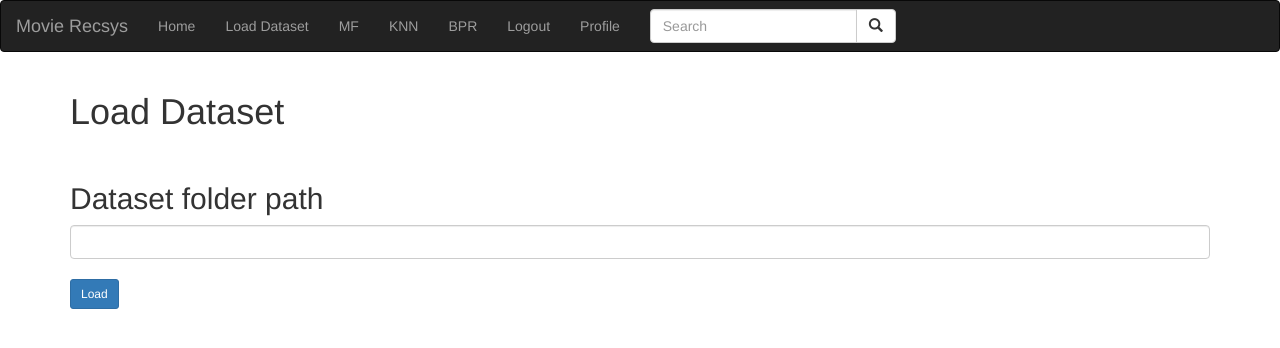
After one commit to birdaloguz/movie_recsys, a Django app: page /quiz/load_dataset/ in a window 1280 px wide. The commit adds this page. Shown: the top 348 px of the page. Run offline with Django 3.2, Linux system fonts and the light colour scheme; a user stored in the database is signed in; parts of the project's set-up code (start-up, migrations or seed data) failed here and were passed over; some libraries are stand-ins or nearby versions.

Commit message:
flexible dataset option

```diff
--- a/accounts/templates/base.html
+++ b/accounts/templates/base.html
@@ -19,6 +19,7 @@
       {% if user.is_authenticated %}
     <ul class="nav navbar-nav">
       <li><a href="/home">Home</a></li>
+      <li><a href="/quiz/load_dataset">Load Dataset</a></li>
       <li><a href="/quiz/mf">MF</a></li>
       <li><a href="/quiz/knn">KNN</a></li>
       <li><a href="/quiz/bpr">BPR</a></li>
--- a/home/templates/home/home.html
+++ b/home/templates/home/home.html
@@ -17,11 +17,6 @@
   <p>Posted by <b>{{ post.user.get_full_name }}</b> on {{ post.date }}</p>
   <br>
   {% endfor %}
-    <form method="post">
-        {% csrf_token %}
-        <h2>ratings.csv path</h2><input type="file" id="label"><br>
-        <h2>movies.csv path</h2><input type="file" id="label">
-    </form>
 </div>
 
 {% endblock %}
--- a/home/views.py
+++ b/home/views.py
@@ -28,6 +28,6 @@ class HomeView(TemplateView):
 
         args = {'form': form, 'text': text}
 
-    #TODO parse uploaded csv
+
 
         return render(request, self.template_name, args)
--- a/movie_recsys/settings.py
+++ b/movie_recsys/settings.py
@@ -131,3 +131,5 @@ LOGIN_URL='/account/login/'
 LOGIN_EXEMPT_URLS = (
     r'^account/logout/$',
 )
+
+DATA_UPLOAD_MAX_NUMBER_FIELDS = 10240
--- /dev/null
+++ b/quiz/templates/quiz/load_dataset.html
@@ -0,0 +1,17 @@
+{% extends 'base.html' %}
+
+{% block body %}
+<div class="container">
+  <h1>Load Dataset</h1>
+  <br>
+
+    <form method="post">
+        {% csrf_token %}
+        <h2>Dataset folder path</h2><input class="form-control" name="dataset" type="text"><br>
+        <input type="submit" value="Load" class="btn btn-primary btn-sm">
+
+    </form>
+</div>
+
+
+{% endblock %}
--- a/quiz/theano_bpr/bpr.py
+++ b/quiz/theano_bpr/bpr.py
@@ -206,6 +206,7 @@ class BPR(object):
         h = self.H.get_value()
         b = self.B.get_value()
         user_vector = w[user_index,:]
+        print(w)
         return user_vector.dot(h.T) + b
 
     def prediction(self, user_index, item_index):
--- a/quiz/urls.py
+++ b/quiz/urls.py
@@ -5,5 +5,5 @@ urlpatterns = [
     url(r'^mf/$', quiz_mf.as_view(), name='quiz_mf'),
     url(r'^knn/$', quiz_knn.as_view(), name='quiz_knn'),
     url(r'^bpr/$', quiz_bpr.as_view(), name='quiz_bpr'),
-    #url(r'^test/$', test, name='test'),
+    url(r'^load_dataset/$', load_dataset.as_view(), name='load_dataset'),
 ]
--- a/quiz/views.py
+++ b/quiz/views.py
@@ -7,73 +7,81 @@ from quiz.recsys import matrix_factorization, knn, bpr, csr_matrix_indices
 from scipy import sparse
 from scipy.sparse.linalg import svds
 from sklearn.neighbors import NearestNeighbors
-from sklearn.cluster import KMeans
+from quiz.clustering import clustering
 from sklearn.utils import shuffle
 from quiz.theano_bpr import BPR
+import os
 
-#load movies and ratings from dataset folder
-df_movies_org = pd.read_csv("/home/binglidev001/movie_recsys/dataset/ml-20m/ml-20m/movies.csv", skiprows=[0], names=["movie_id", "title", "genres"]).drop(columns=['genres'])
-df_ratings_org = pd.read_csv("/home/binglidev001/movie_recsys/dataset/ml-20m/ml-20m/ratings.csv", skiprows=[0],  names=["user_id", "movie_id", "rating", "timestamp"]).drop(columns=['timestamp']).head(1000000)
-df_link_org = pd.read_csv("/home/binglidev001/movie_recsys/dataset/ml-20m/ml-20m/links.csv", skiprows=[0],  names=["movie_id", "imdb_id", "tmdb_id"]).drop(columns=['tmdb_id'])
-triplets = pd.read_csv("/home/binglidev001/movie_recsys/dataset/ml-20m/ml-20m/triplets.csv", names=[1, 2, 3])
+def initializaton(movies_path, ratings_path, links_path):
+    global df_movies_org, df_ratings_org, df_link_org, triplets, matrix_df, um_matrix, um_matrix_mf, U, sigma, Vt, movie_columns, model_knn, offered_movies, offered_hist_movies
+    # load movies and ratings from dataset folder
+    df_movies_org = pd.read_csv(movies_path, skiprows=[0], names=["movie_id", "title", "genres"]).drop(columns=['genres'])
+    df_ratings_org = pd.read_csv(ratings_path, skiprows=[0], names=["user_id", "movie_id", "rating", "timestamp"]).drop(columns=['timestamp']).head(1000000)
+    df_link_org = pd.read_csv(links_path, skiprows=[0], names=["movie_id", "imdb_id", "tmdb_id"]).drop(columns=['tmdb_id'])
 
-#df_movies_org = df_movies_org[df_movies_org["movie_id"].isin(df_ratings_org.movie_id.unique())]
+    triplets = clustering(df_ratings_org)
+    triplets = pd.DataFrame(triplets, columns=[1, 2, 3])
 
-#create movie-ratings matrix
-matrix_df = df_ratings_org.pivot(index='movie_id', columns='user_id', values='rating').fillna(0)
-um_matrix = scipy.sparse.csr_matrix(matrix_df.values)
+    # df_movies_org = df_movies_org[df_movies_org["movie_id"].isin(df_ratings_org.movie_id.unique())]
 
+    # create movie-ratings matrix
+    matrix_df = df_ratings_org.pivot(index='movie_id', columns='user_id', values='rating').fillna(0)
+    um_matrix = scipy.sparse.csr_matrix(matrix_df.values)
 
-#matrix factorization model
-um_matrix_mf = scipy.sparse.csr_matrix(matrix_df.transpose().values)
+    # matrix factorization model
+    um_matrix_mf = scipy.sparse.csr_matrix(matrix_df.transpose().values)
 
-movie_columns = matrix_df.transpose().columns
-user_ratings_mean = np.mean(um_matrix_mf, axis=1)
-R_demeaned = um_matrix_mf - user_ratings_mean.reshape(-1, 1)
+    movie_columns = matrix_df.transpose().columns
+    user_ratings_mean = np.mean(um_matrix_mf, axis=1)
+    R_demeaned = um_matrix_mf - user_ratings_mean.reshape(-1, 1)
 
-U, sigma, Vt = svds(R_demeaned, k=1)
-sigma = np.diag(sigma)
+    U, sigma, Vt = svds(R_demeaned, k=1)
+    sigma = np.diag(sigma)
 
+    # knn model
+    model_knn = NearestNeighbors(metric='cosine', algorithm='brute', n_neighbors=6, n_jobs=-1)
+    model_knn.fit(um_matrix)
 
-#knn model
-model_knn = NearestNeighbors(metric='cosine', algorithm='brute', n_neighbors=6, n_jobs=-1)
-model_knn.fit(um_matrix)
+    # bpr model
+    # train_data = []
+    # for x in csr_matrix_indices(um_matrix_mf):
+    #    train_data.append(x)
 
-#bpr model
-#train_data = []
-#for x in csr_matrix_indices(um_matrix_mf):
-#    train_data.append(x)
+    # Initialising BPR model, 10 latent factors
+    # bpr = BPR(5, len(matrix_df.transpose().index), len(matrix_df.index))
+    # Training model, 30 epochs
+    # bpr.train(train_data, epochs=1)
 
-# Initialising BPR model, 10 latent factors
-#bpr = BPR(10, len(matrix_df.transpose().index), len(matrix_df.index))
-# Training model, 30 epochs
-#bpr.train(train_data, epochs=30)
+    # choose movies to offer from triplets
+    offered_movies = []
+    offered_hist_movies = []
 
-#choose movies to offer from triplets
-offered_movies = []
-offered_hist_movies = []
+    movies_to_offer = triplets.sample(n=40)
+    # movies_to_offer = triplets.head(30)
+    for index, row in movies_to_offer.iterrows():
+        triplet = [row[1], row[2], row[3]]
+        triplet = shuffle(triplet)
+        if triplet[0] not in offered_movies and triplet[0] not in offered_hist_movies:
+            offered_movies.append(triplet[0])
+        if triplet[1] not in offered_hist_movies and triplet[1] not in offered_movies:
+            offered_hist_movies.append(triplet[1])
+        if triplet[2] not in offered_hist_movies and triplet[2] not in offered_movies:
+            offered_hist_movies.append(triplet[2])
 
-movies_to_offer = triplets.sample(n=40)
-#movies_to_offer = triplets.head(30)
-for index, row in movies_to_offer.iterrows():
-    triplet=[row[1], row[2], row[3]]
-    shuffle(triplet)
-    if triplet[0] not in offered_movies:
-        offered_movies.append(triplet[0])
-    if triplet[1] not in offered_hist_movies:
-        offered_hist_movies.append(triplet[1])
-    if triplet[2] not in offered_hist_movies:
-        offered_hist_movies.append(triplet[2])
+    offered_movies = offered_movies[:20]
+    offered_hist_movies = offered_hist_movies[:60]
 
-offered_movies = offered_movies[:20]
-offered_hist_movies = offered_hist_movies[:60]
+    # get dataframes of movies will be offered
+    offered_movies = df_movies_org.loc[df_movies_org["movie_id"].isin(offered_movies)]
+    offered_movies = pd.merge(offered_movies, df_link_org, how='left', on=['movie_id'])
 
-#get dataframes of movies will be offered
-offered_movies = df_movies_org.loc[df_movies_org["movie_id"].isin(offered_movies)]
-offered_movies = pd.merge(offered_movies, df_link_org, how='left', on=['movie_id'])
+    offered_hist_movies = df_movies_org.loc[df_movies_org["movie_id"].isin(offered_hist_movies)]
+    offered_hist_movies = pd.merge(offered_hist_movies, df_link_org, how='left', on=['movie_id'])
 
-offered_hist_movies = df_movies_org.loc[df_movies_org["movie_id"].isin(offered_hist_movies)]
-offered_hist_movies = pd.merge(offered_hist_movies, df_link_org, how='left', on=['movie_id'])
+dataset_folder = os.path.dirname(os.path.dirname(__file__))+"/dataset/ml-20m/ml-20m/"
+
+initializaton(dataset_folder+"movies.csv", dataset_folder+"ratings.csv", dataset_folder+"links.csv")
+
 
 class quiz_mf(View):
     #movies will be offered
@@ -84,12 +92,11 @@ class quiz_mf(View):
     top_user = []
     hist_user = []
 
-    df_ratings = df_ratings_org
-    df_movies = df_movies_org
+    global df_movies_org, df_ratings_org, df_link_org, triplets, matrix_df, um_matrix, um_matrix_mf, U, sigma, Vt, movie_columns, model_knn, offered_movies, offered_hist_movies
 
     def get(self, request):
         random_movies = [{'movie_id': row['movie_id'], 'title': row['title'], 'imdb_id': row['imdb_id']} for idx, row in offered_movies.iterrows()]
-
+        print(df_ratings_org)
         #get poster links from OMDB API using movie titles
         random_movies=get_poster_links(random_movies)
         quiz_mf.offered_top_dict=random_movies
@@ -139,6 +146,8 @@ class quiz_knn(View):
     top_user = []
     hist_user = []
 
+    global df_movies_org, df_ratings_org, df_link_org, triplets, matrix_df, um_matrix, um_matrix_mf, U, sigma, Vt, movie_columns, model_knn, offered_movies, offered_hist_movies
+
     def get(self, request):
         random_movies = [{'movie_id': row['movie_id'], 'title': row['title'], 'imdb_id': row['imdb_id']} for idx, row in
                          offered_movies.iterrows()]
@@ -181,7 +190,7 @@ class quiz_knn(View):
 
         return redirect('/quiz_knn')
 
-#TODO try new methods
+
 class quiz_bpr(View):
     # movies will be offered
     offered_top = []
@@ -190,6 +199,8 @@ class quiz_bpr(View):
     # user selections
     top_user = []
     hist_user = []
+
+    global df_movies_org, df_ratings_org, df_link_org, triplets, matrix_df, um_matrix, um_matrix_mf, U, sigma, Vt, movie_columns, model_knn, offered_movies, offered_hist_movies
 
     def get(self, request):
         random_movies = [{'movie_id': row['movie_id'], 'title': row['title'], 'imdb_id': row['imdb_id']} for idx, row in
@@ -250,3 +261,13 @@ def get_poster_links(hist_movies):
             hist_movies[idx]["poster"] = "NONE"
         hist_movies[idx]["title"] = re.sub("[\(\[].*?[\)\]]", "", movie["title"])
     return hist_movies
+
+class load_dataset(View):
+    def get(self, request):
+
+        return render(request, "quiz/load_dataset.html")
+
+    def post(self, request):
+        dataset_folder = request.POST.get('dataset')
+        initializaton(dataset_folder + "/movies.csv", dataset_folder + "/ratings.csv", dataset_folder + "/links.csv")
+        return render(request, "quiz/load_dataset.html")
```
Also changed, not shown: quiz/clustering.py (+19 -39 lines).
